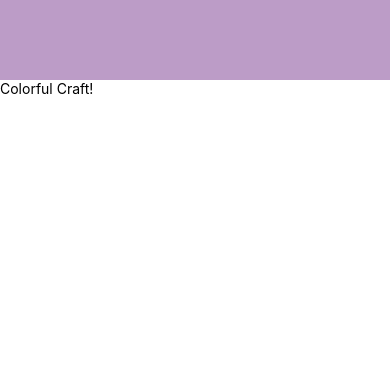
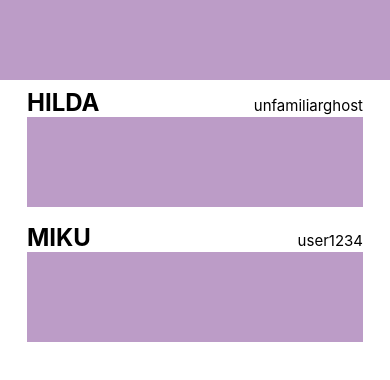
Before and after one commit to andreunderstars/colorful-craft, a React Native app: screen / in a window 390 px wide. Shown: the top 380 px of the page. Built offline with nearby package versions, Linux system fonts and the light colour scheme.

Commit message:
Add FlatList with name and author of the palettes

```diff
--- /dev/null
+++ b/src/screens/paletteList/Item/index.js
@@ -0,0 +1,38 @@
+import React from "react";
+import { TouchableOpacity, StyleSheet, Text, View } from "react-native";
+
+export default function Item({ name, author }) {
+  return (
+    <>
+      <TouchableOpacity style={styles.container}>
+        <View style={styles.texts}>
+          <Text style={styles.name}>{name.toUpperCase()}</Text>
+          <Text style={styles.user}>{author}</Text>
+        </View>
+        <View style={styles.rectangle}></View>
+      </TouchableOpacity>
+    </>
+  );
+}
+
+const styles = StyleSheet.create({
+  container: {
+    flex: 1,
+    alignItems: "center",
+    padding: 8,
+  },
+  texts: {
+    flex: 1,
+    flexDirection: "row",
+    justifyContent: "space-between",
+    alignItems: "baseline",
+    width: 336,
+  },
+  name: { fontWeight: "bold", fontSize: 24 },
+  user: { fontSize: 15 },
+  rectangle: {
+    backgroundColor: "#BC9CC7",
+    height: 90,
+    width: 336,
+  },
+});
--- a/src/screens/paletteList/index.js
+++ b/src/screens/paletteList/index.js
@@ -1,14 +1,54 @@
 import React from "react";
-import { StyleSheet, Text, View, StatusBar } from "react-native";
-import TelaPadrao from "../../components/TelaPadrao";
+import {
+  StyleSheet,
+  Text,
+  View,
+  FlatList,
+  SafeAreaView,
+  StatusBar,
+} from "react-native";
+import Item from "./Item";
+
+const palettes = [
+  {
+    id: 1,
+    name: "hilda",
+    author: "unfamiliarghost",
+    colors: [
+      "#0a002e",
+      "#6bc1c1",
+      "#8a78bf",
+      "#e07452",
+      "#ba2944",
+      "#ffe1c9",
+      "#cf957a",
+      "#ffc78a",
+      "#ffffff",
+    ],
+  },
+  {
+    id: 2,
+    name: "miku",
+    author: "user1234",
+    colors: ["1e014b", "78478e", "58e1c3", "ffdaff"],
+  },
+];
 
 export default function PaletteList() {
   return (
-    <View style={styles.container}>
-      <View style={styles.header}></View>
-      <Text>Colorful Craft!</Text>
-      <StatusBar style="auto" />
-    </View>
+    <SafeAreaView style={styles.container}>
+      <StatusBar />
+      <View style={styles.container}>
+        <View style={styles.header}></View>
+        <FlatList
+          data={palettes}
+          renderItem={(item) => (
+            <Item name={item.item.name} author={item.item.author} />
+          )}
+          keyExtractor={({ id }) => String(id)}
+        />
+      </View>
+    </SafeAreaView>
   );
 }
 
```
